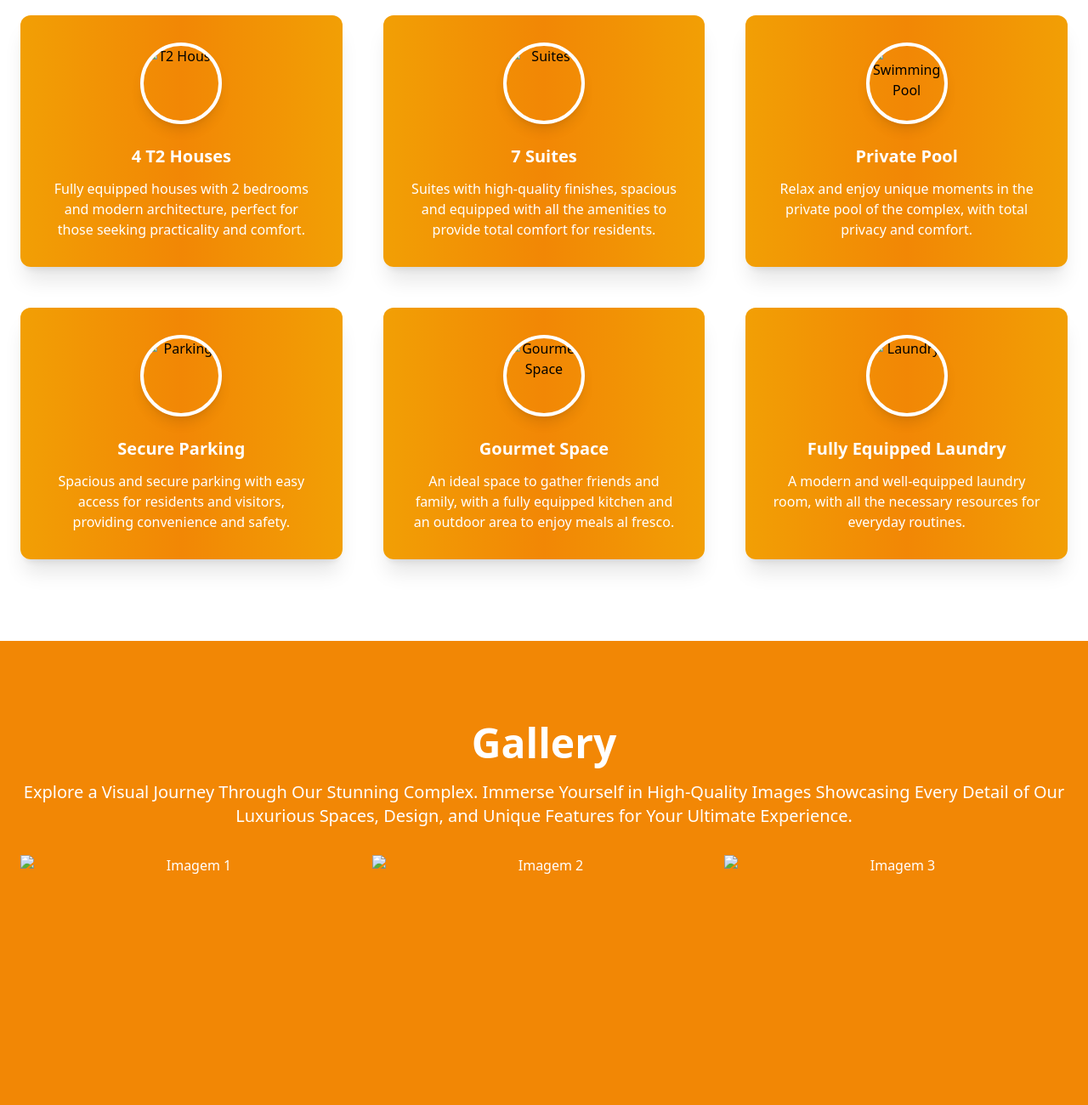
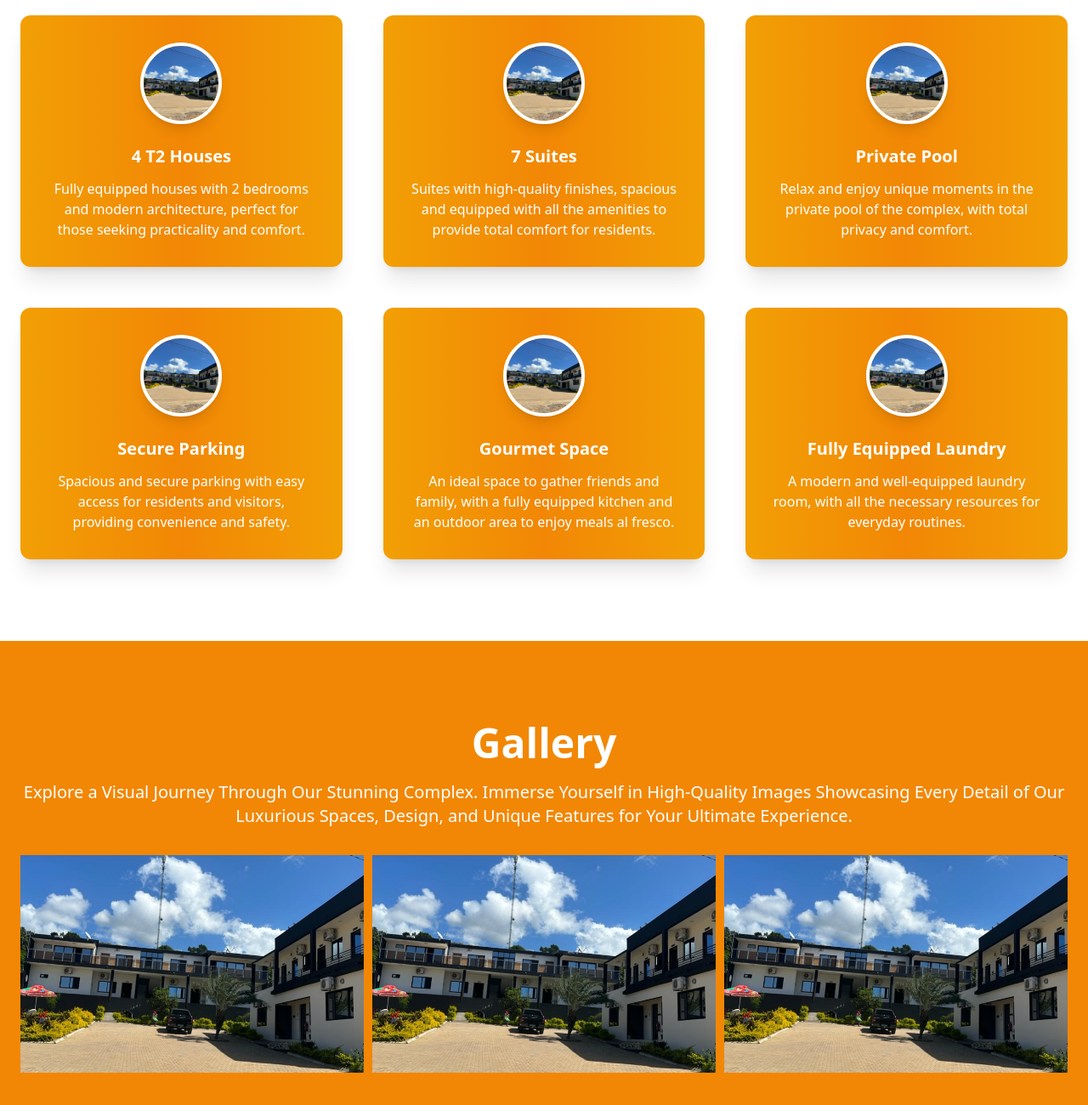
Before and after one commit to Adrianodimande/Krymas_accomodations, a website: page public/views/krymas_accommodation_ buy.html in a window 1280 px wide. Shown: the part 2310-3610 px from the top of the page at 85% size. Drawn offline with nearby package versions, Linux system fonts and the light colour scheme; the site is published under a folder, as on GitHub Pages, so addresses that start at the root find nothing; a script that the page names is missing.

Commit message:
caminhos imagens

```diff
--- a/public/views/krymas_accommodation_ buy.html
+++ b/public/views/krymas_accommodation_ buy.html
@@ -158,7 +158,7 @@
                 <!-- Highlight 1 -->
                 <div class="bg-white bg-opacity-80 p-8 rounded-xl shadow-xl transform hover:scale-105 transition-all duration-300"
                     data-aos="fade-up" data-aos-duration="1200">
-                    <img class="w-full h-48 object-cover rounded-lg mb-4 cursor-pointer" data-src="/public/assets/img/image_1.jpeg" onclick="openModal(this)"
+                    <img class="w-full h-48 object-cover rounded-lg mb-4 cursor-pointer" data-src="../assets/img/image_1.jpeg" onclick="openModal(this)"
                         alt="24/7 Security">
                     <h3 class="text-2xl font-semibold text-[#F28705] mb-3">24/7 Security</h3>
                     <p class="text-gray-800">Fully enclosed with 24-hour security, providing peace of mind and
@@ -167,7 +167,7 @@
                 <!-- Highlight 2 -->
                 <div class="bg-white bg-opacity-80 p-8 rounded-xl shadow-xl transform hover:scale-105 transition-all duration-300"
                     data-aos="fade-up" data-aos-duration="1200">
-                    <img class="w-full h-48 object-cover rounded-lg mb-4 cursor-pointer" data-src="/public/assets/img/image_1.jpeg" onclick="openModal(this)"
+                    <img class="w-full h-48 object-cover rounded-lg mb-4 cursor-pointer" data-src="../assets/img/image_1.jpeg" onclick="openModal(this)"
                         alt="Sustainability">
                     <h3 class="text-2xl font-semibold text-[#F28705] mb-3">Sustainability</h3>
                     <p class="text-gray-800">Equipped with sustainable systems, including a water borehole and
@@ -176,7 +176,7 @@
                 <!-- Highlight 3 -->
                 <div class="bg-white bg-opacity-80 p-8 rounded-xl shadow-xl transform hover:scale-105 transition-all duration-300"
                     data-aos="fade-up" data-aos-duration="1200">
-                    <img class="w-full h-48 object-cover rounded-lg mb-4 cursor-pointer" data-src="/public/assets/img/image_1.jpeg" onclick="openModal(this)"
+                    <img class="w-full h-48 object-cover rounded-lg mb-4 cursor-pointer" data-src="../assets/img/image_1.jpeg" onclick="openModal(this)"
                         alt="Prime Location">
                     <h3 class="text-2xl font-semibold text-[#F28705] mb-3">Prime Location</h3>
                     <p class="text-gray-800">In the heart of Ponta do Ouro, with easy access to all regional
@@ -206,7 +206,7 @@
                 <!-- Card 1 -->
                 <div class="bg-gradient-to-r from-[#F29F05] via-[#F28705] to-[#F29F05] p-8 rounded-xl shadow-xl transform hover:scale-105 transition-all duration-300"
                     data-aos="fade-up" data-aos-duration="1200">
-                    <img data-src="/public/assets/img/image_1.jpeg" alt="T2 House"
+                    <img data-src="../assets/img/image_1.jpeg" alt="T2 House"
                         class="w-24 h-24 mb-6 mx-auto rounded-full border-4 border-white shadow-lg cursor-pointer" onclick="openModal(this)">
                     <h3 class="text-xl font-semibold text-white mb-3">4 T2 Houses</h3>
                     <p class="text-white">Fully equipped houses with 2 bedrooms and modern architecture, perfect for
@@ -216,7 +216,7 @@
                 <!-- Card 2 -->
                 <div class="bg-gradient-to-r from-[#F29F05] via-[#F28705] to-[#F29F05] p-8 rounded-xl shadow-xl transform hover:scale-105 transition-all duration-300"
                     data-aos="fade-up" data-aos-duration="1200">
-                    <img data-src="/public/assets/img/image_1.jpeg" alt="Suites"
+                    <img data-src="../assets/img/image_1.jpeg" alt="Suites"
                         class="w-24 h-24 mb-6 mx-auto rounded-full border-4 border-white shadow-lg cursor-pointer" onclick="openModal(this)">
                     <h3 class="text-xl font-semibold text-white mb-3 ">7 Suites</h3>
                     <p class="text-white">Suites with high-quality finishes, spacious and equipped with all the
@@ -226,7 +226,7 @@
                 <!-- Card 3 -->
                 <div class="bg-gradient-to-r from-[#F29F05] via-[#F28705] to-[#F29F05] p-8 rounded-xl shadow-xl transform hover:scale-105 transition-all duration-300"
                     data-aos="fade-up" data-aos-duration="1200">
-                    <img data-src="/public/assets/img/image_1.jpeg" alt="Swimming Pool"
+                    <img data-src="../assets/img/image_1.jpeg" alt="Swimming Pool"
                         class="w-24 h-24 mb-6 mx-auto rounded-full border-4 border-white shadow-lg cursor-pointer" onclick="openModal(this)">
                     <h3 class="text-xl font-semibold text-white mb-3">Private Pool</h3>
                     <p class="text-white">Relax and enjoy unique moments in the private pool of the complex, with total
@@ -236,7 +236,7 @@
                 <!-- Card 4 -->
                 <div class="bg-gradient-to-r from-[#F29F05] via-[#F28705] to-[#F29F05] p-8 rounded-xl shadow-xl transform hover:scale-105 transition-all duration-300"
                     data-aos="fade-up" data-aos-duration="1200">
-                    <img data-src="/public/assets/img/image_1.jpeg" alt="Parking"
+                    <img data-src="../assets/img/image_1.jpeg" alt="Parking"
                         class="w-24 h-24 mb-6 mx-auto rounded-full border-4 border-white shadow-lg cursor-pointer" onclick="openModal(this)">
                     <h3 class="text-xl font-semibold text-white mb-3">Secure Parking</h3>
                     <p class="text-white">Spacious and secure parking with easy access for residents and visitors,
@@ -246,7 +246,7 @@
                 <!-- Card 5 -->
                 <div class="bg-gradient-to-r from-[#F29F05] via-[#F28705] to-[#F29F05] p-8 rounded-xl shadow-xl transform hover:scale-105 transition-all duration-300"
                     data-aos="fade-up" data-aos-duration="1200">
-                    <img data-src="/public/assets/img/image_1.jpeg" alt="Gourmet Space"
+                    <img data-src="../assets/img/image_1.jpeg" alt="Gourmet Space"
                         class="w-24 h-24 mb-6 mx-auto rounded-full border-4 border-white shadow-lg cursor-pointer" onclick="openModal(this)">
                     <h3 class="text-xl font-semibold text-white mb-3">Gourmet Space</h3>
                     <p class="text-white">An ideal space to gather friends and family, with a fully equipped kitchen and
@@ -256,7 +256,7 @@
                 <!-- Card 6 -->
                 <div class="bg-gradient-to-r from-[#F29F05] via-[#F28705] to-[#F29F05] p-8 rounded-xl shadow-xl transform hover:scale-105 transition-all duration-300"
                     data-aos="fade-up" data-aos-duration="1200">
-                    <img data-src="/public/assets/img/image_1.jpeg" alt="Laundry"
+                    <img data-src="../assets/img/image_1.jpeg" alt="Laundry"
                         class="w-24 h-24 mb-6 mx-auto rounded-full border-4 border-white shadow-lg cursor-pointer" onclick="openModal(this)">
                     <h3 class="text-xl font-semibold text-white mb-3">Fully Equipped Laundry</h3>
                     <p class="text-white">A modern and well-equipped laundry room, with all the necessary resources for
@@ -283,19 +283,19 @@
                   <!-- Slide 1 -->
                   <div class="swiper-slide">
                     <div class="relative w-full h-64">
-                      <img data-src="/public/assets/img/image_1.jpeg" onclick="openModal(this)" alt="Imagem 1" class="w-full h-full object-cover cursor-pointer" />
+                      <img data-src="../assets/img/image_1.jpeg" onclick="openModal(this)" alt="Imagem 1" class="w-full h-full object-cover cursor-pointer" />
                     </div>
                   </div>
                   <!-- Slide 2 -->
                   <div class="swiper-slide">
                     <div class="relative w-full h-64">
-                      <img data-src="/public/assets/img/image_1.jpeg" onclick="openModal(this)" alt="Imagem 2" class="w-full h-full object-cover cursor-pointer" />
+                      <img data-src="../assets/img/image_1.jpeg" onclick="openModal(this)" alt="Imagem 2" class="w-full h-full object-cover cursor-pointer" />
                     </div>
                   </div>
                   <!-- Slide 3 -->
                   <div class="swiper-slide">
                     <div class="relative w-full h-64">
-                      <img data-src="/public/assets/img/image_1.jpeg" onclick="openModal(this)" alt="Imagem 3" class="w-full h-full object-cover cursor-pointer" />
+                      <img data-src="../assets/img/image_1.jpeg" onclick="openModal(this)" alt="Imagem 3" class="w-full h-full object-cover cursor-pointer" />
                     </div>
                   </div>
                 </div>
@@ -445,7 +445,7 @@
                 <!-- Imagem do Complexo -->
                 <div class="w-full lg:w-1/2 flex justify-center lg:justify-end" data-aos="fade-up" data-aos-duration="1200">
                     <div class="relative w-full h-96 lg:h-auto">
-                        <img data-src="/public/assets/img/image_1.jpeg"  onclick="openModal(this)" alt="Complexo"
+                        <img data-src="../assets/img/image_1.jpeg"  onclick="openModal(this)" alt="Complexo"
                             class="w-full h-full object-cover rounded-lg shadow-xl transform transition-all hover:scale-105 hover:shadow-2xl duration-300 ease-in-out cursor-pointer">
                     </div>
                 </div>
```
